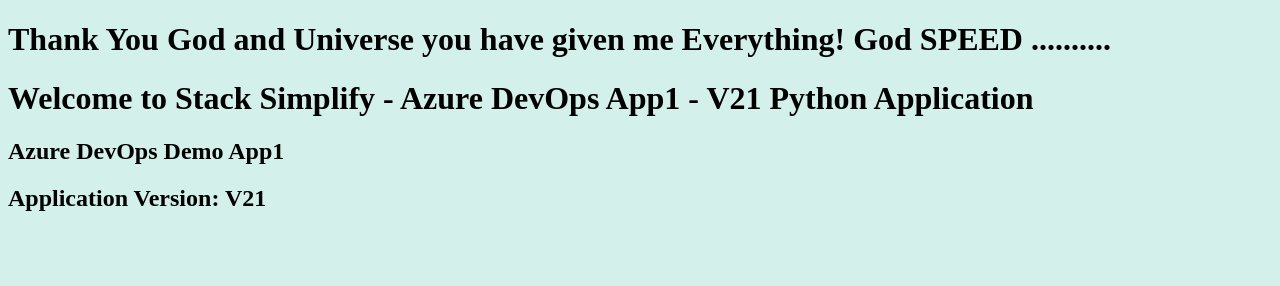
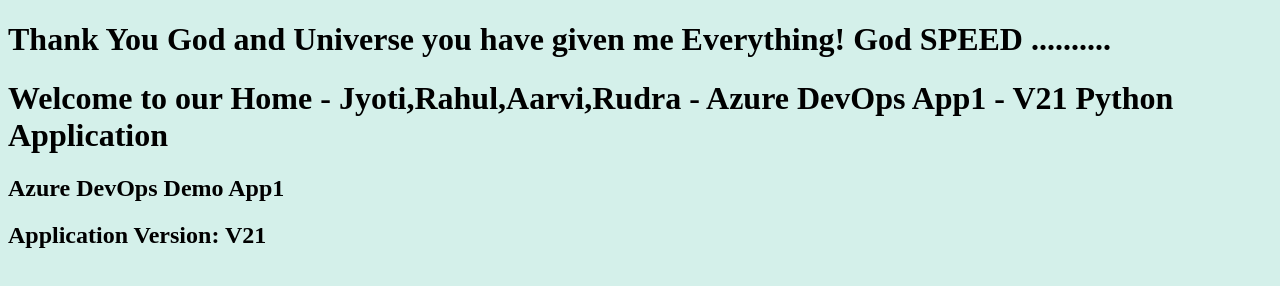
Before and after one commit to Rahulaarvi/azure-devops-github-acr-aks-app1, a plain HTML site: page index.html in a window 1280 px wide. Drawn offline with Linux system fonts and the light colour scheme.

Commit message:
Verion 22 Application added

```diff
--- a/index.html
+++ b/index.html
@@ -2,7 +2,7 @@
 <html>
    <body style="background-color:rgb(212, 240, 234);">
 	   <h1> Thank You God and Universe you have given me Everything! God SPEED .......... </h1>
-	   <h1>Welcome to Stack Simplify - Azure DevOps App1 - V21 Python Application</h1>
+	   <h1>Welcome to our Home - Jyoti,Rahul,Aarvi,Rudra - Azure DevOps App1 - V21 Python Application</h1>
       <h2>Azure DevOps Demo App1</h2>
       <h2>Application Version: V21</h2>
    </body>
```
